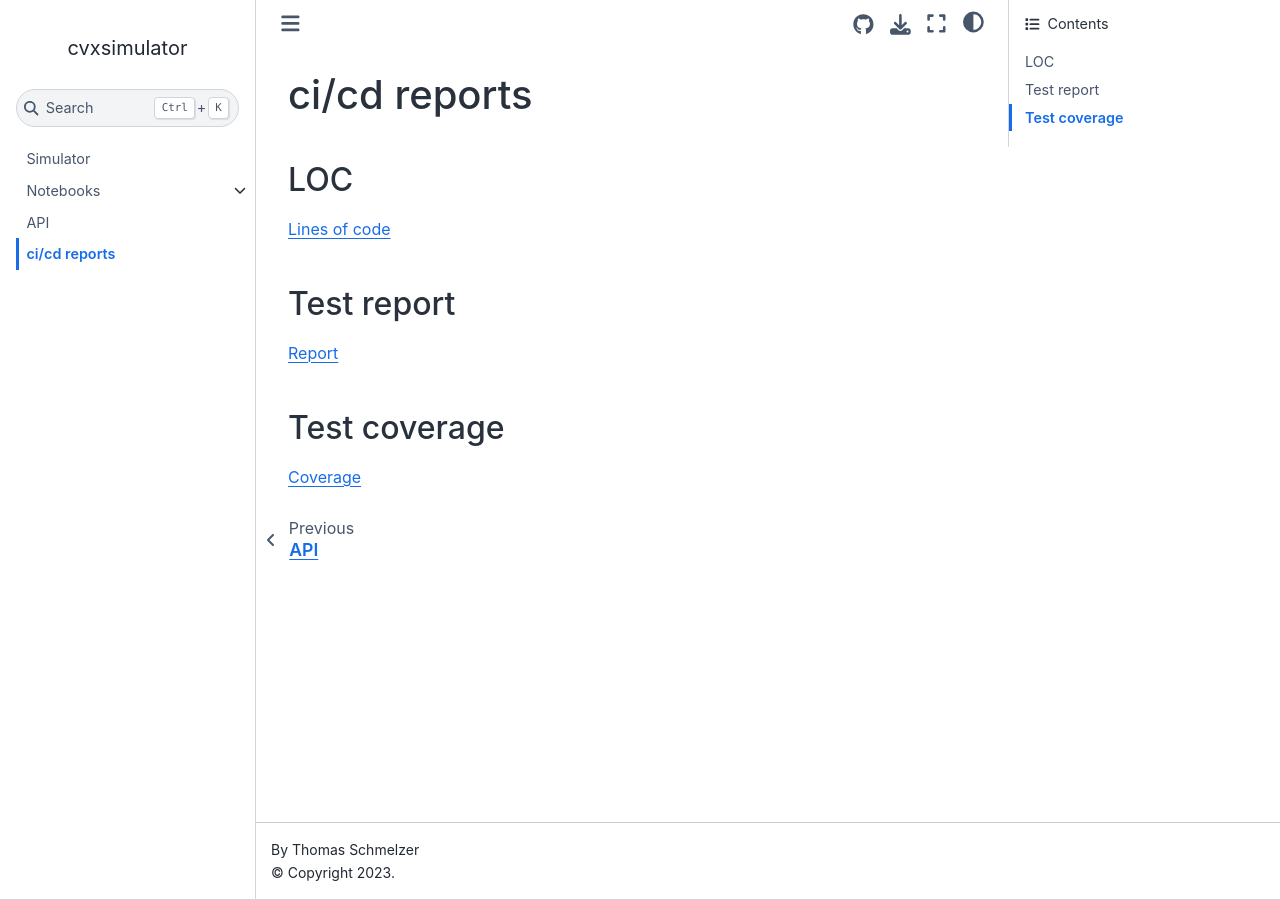
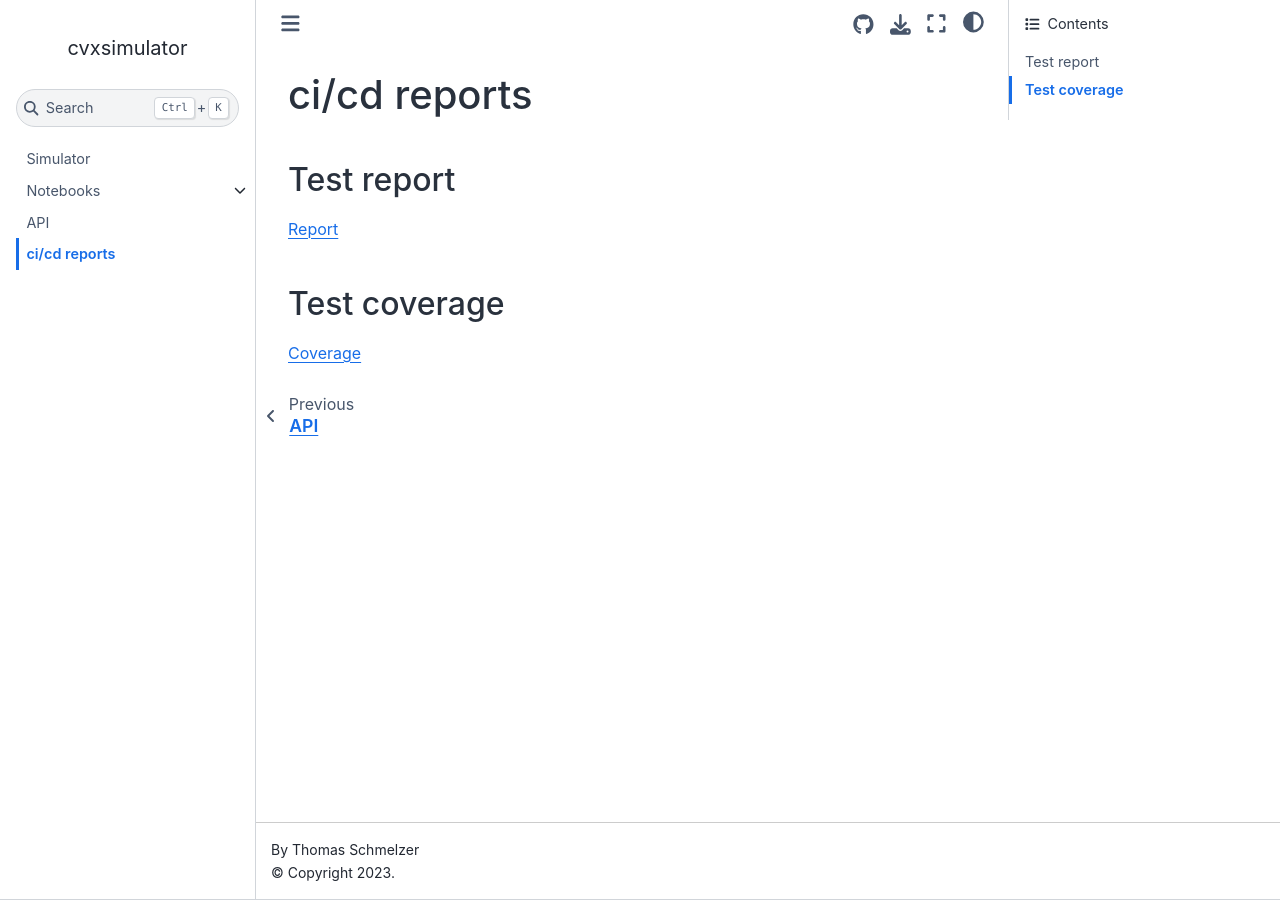
Before and after one commit to cvxgrp/simulator, a Jupyter Book: the page built from book/docs/reports.md, in a window 1280 px wide. Built offline with Jupyter Book 1.0.4 settings and Sphinx 7.4.7 and the Sphinx Book theme 1.1.4, drawn with Linux system fonts in a browser that asks for light colours; comment, search, counter and statistics services are not loaded.

Commit message:
Update reports.md

```diff
--- a/book/docs/reports.md
+++ b/book/docs/reports.md
@@ -1,8 +1,4 @@
 # ci/cd reports
-
-## LOC
-
-{{ '[Lines of code]({url}/artifacts/lines/lines.txt)'.format(url=book_url) }}
 
 ## Test report
 
```
